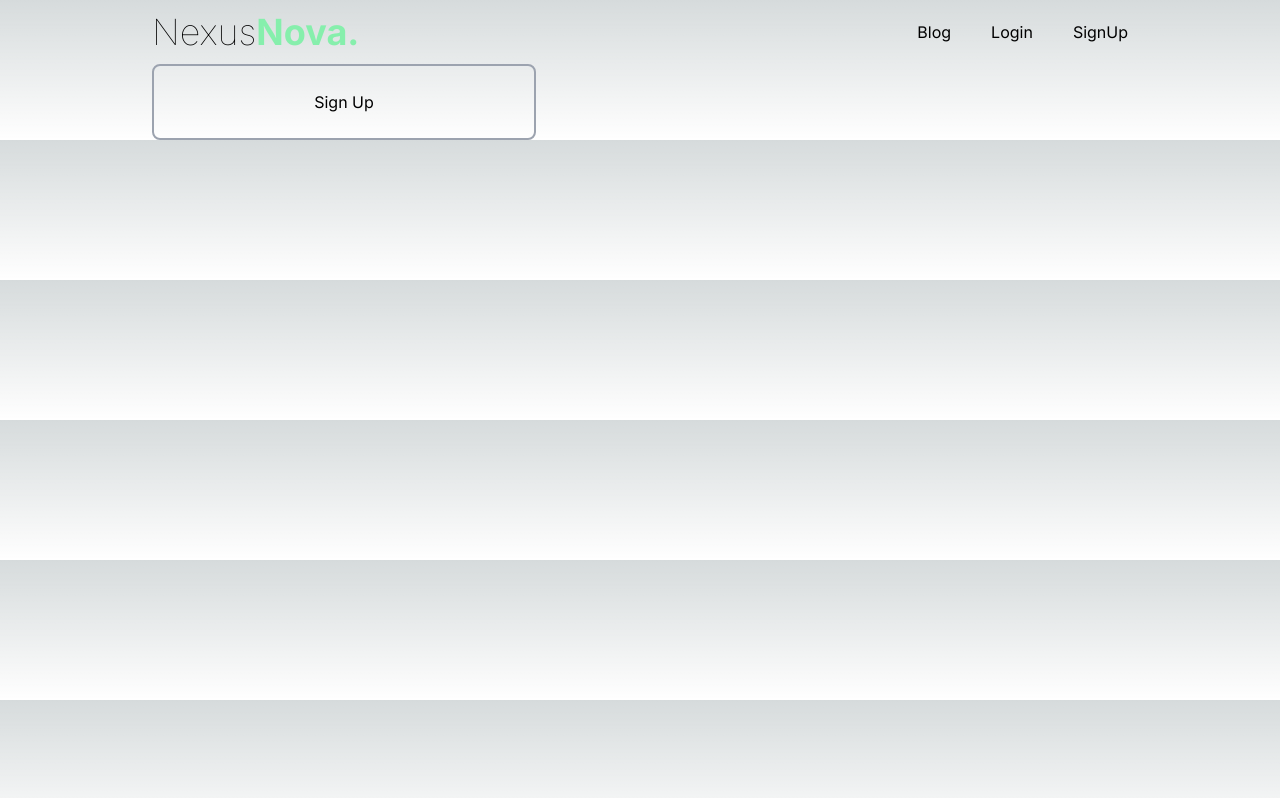
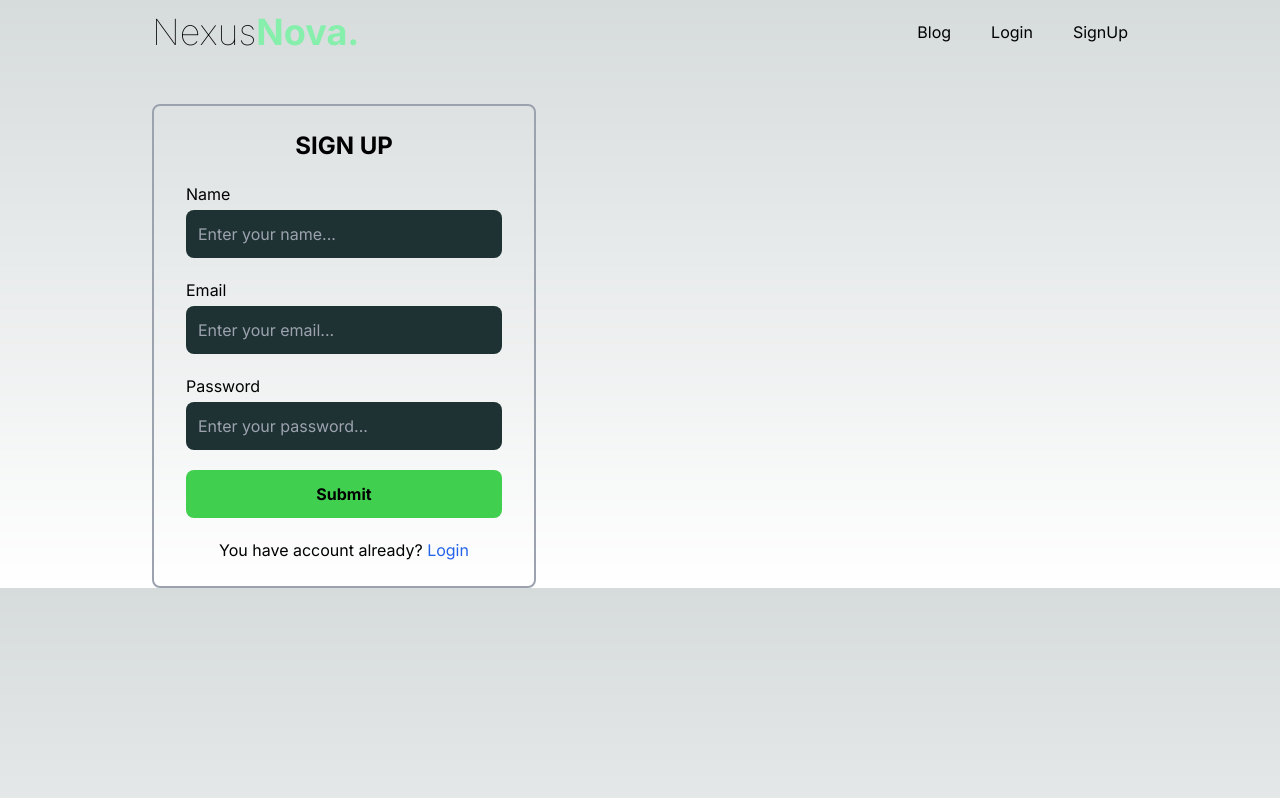
Before and after one commit to BillyAbrahamDeveloper/nexusnova, a Next.js app: page /signup in a window 1280 px wide. Built offline with nearby package versions, Linux system fonts and the light colour scheme.

Commit message:
Login/Signup pages

```diff
--- a/app/login/page.jsx
+++ b/app/login/page.jsx
@@ -1,5 +1,13 @@
+import Input from '@/components/Input';
+import LoginForm from '@/components/LoginForm';
+import Link from 'next/link';
+
 const LoginPage = () => {
-  return <div>Enter</div>;
+  return (
+    <div className=' mt-10 '>
+      <LoginForm />
+    </div>
+  );
 };
 
 export default LoginPage;
--- a/app/signup/page.jsx
+++ b/app/signup/page.jsx
@@ -2,7 +2,7 @@ import SignUpForm from '@/components/SignUpForm';
 
 const SignUpPage = () => {
   return (
-    <div className='text-center m-auto '>
+    <div className=' mt-10 '>
       <SignUpForm />
     </div>
   );
--- /dev/null
+++ b/components/Input.jsx
@@ -0,0 +1,18 @@
+const Input = ({ type, value, onChange, name, label, placeholder }) => {
+  return (
+    <div className=' space-y-1'>
+      <label>{label}</label>
+
+      <input
+        type={type}
+        value={value}
+        onChange={onChange}
+        name={name}
+        placeholder={placeholder}
+        className='w-full bg-primaryLightColor p-3 rounded-lg '
+      />
+    </div>
+  );
+};
+
+export default Input;
--- /dev/null
+++ b/components/LoginForm.jsx
@@ -0,0 +1,38 @@
+import Input from '@/components/Input';
+import Link from 'next/link';
+
+const LoginForm = () => {
+  return (
+    <section className='container w-full'>
+      <form className=' border-2 border-gray-400 rounded-lg px-8 py-6 space-y-5 max-w-sm flex flex-col '>
+        <h2 className=' text-center uppercase font-bold text-2xl'>Login</h2>
+
+        <Input
+          type='email'
+          label='Email'
+          name='email'
+          placeholder='Enter your email...'
+        />
+        <Input
+          type='password'
+          label='Password'
+          name='Password'
+          placeholder='Enter your password...'
+        />
+        <button className=' rounded-lg   mt-10  bg-primaryColor py-3 px-7 font-bold  '>
+          Submit
+        </button>
+
+        <p className='text-center '>
+          Need a new account?
+          <Link href='/login' className=' text-blue-600'>
+            {' '}
+            Sign up
+          </Link>
+        </p>
+      </form>
+    </section>
+  );
+};
+
+export default LoginForm;
--- a/components/SignUpForm.jsx
+++ b/components/SignUpForm.jsx
@@ -1,11 +1,41 @@
+import Link from 'next/link';
+import Input from './Input';
+
 const SignUpForm = () => {
   return (
-    <section className='container  m-auto text-center'>
-      <form
-        action=''
-        className=' border-2 border-gray-400 rounded-lg px-8 py-6 space-y-5 max-w-sm'
-      >
-        <h2>Sign Up</h2>
+    <section className='container w-full'>
+      <form className=' border-2 border-gray-400 rounded-lg px-8 py-6 space-y-5 max-w-sm flex flex-col'>
+        <h2 className=' text-center uppercase font-bold text-2xl'>Sign Up</h2>
+
+        <Input
+          type='text'
+          label='Name'
+          name='name'
+          placeholder='Enter your name...'
+        />
+        <Input
+          type='email'
+          label='Email'
+          name='email'
+          placeholder='Enter your email...'
+        />
+        <Input
+          type='password'
+          label='Password'
+          name='Password'
+          placeholder='Enter your password...'
+        />
+        <button className=' rounded-lg   bg-primaryColor py-3 px-7 font-bold  '>
+          Submit
+        </button>
+
+        <p className='text-center'>
+          You have account already?
+          <Link href='/login' className=' text-blue-600'>
+            {' '}
+            Login
+          </Link>
+        </p>
       </form>
     </section>
   );
```
